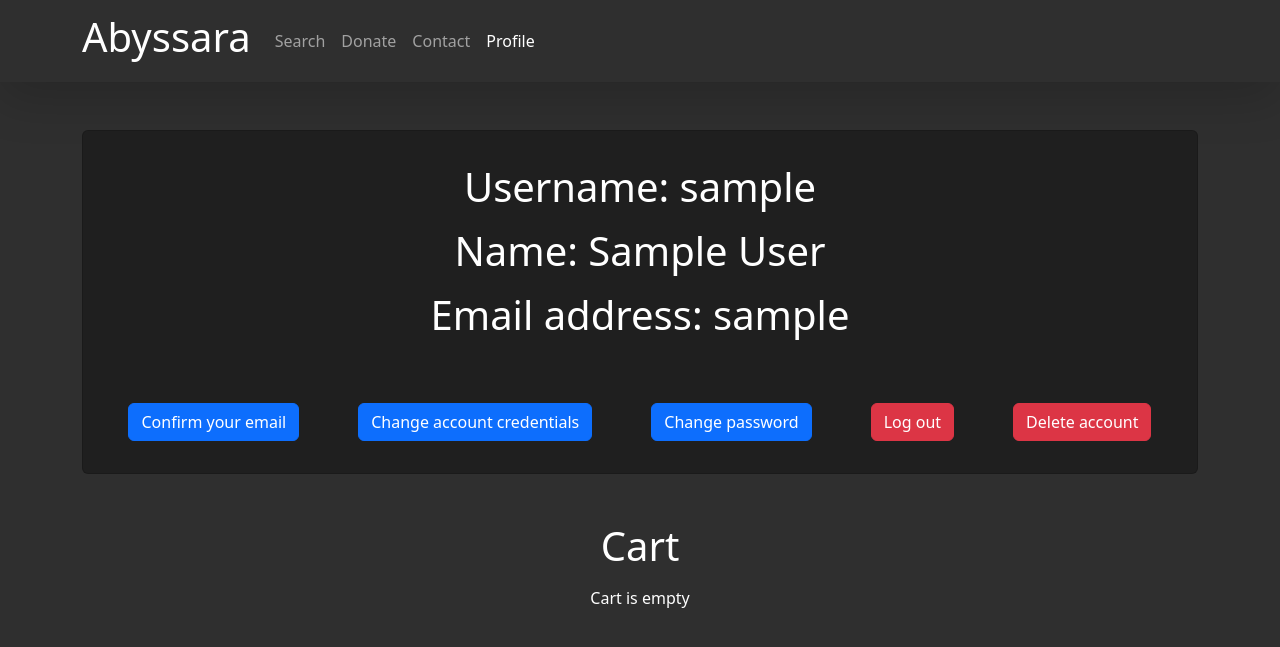
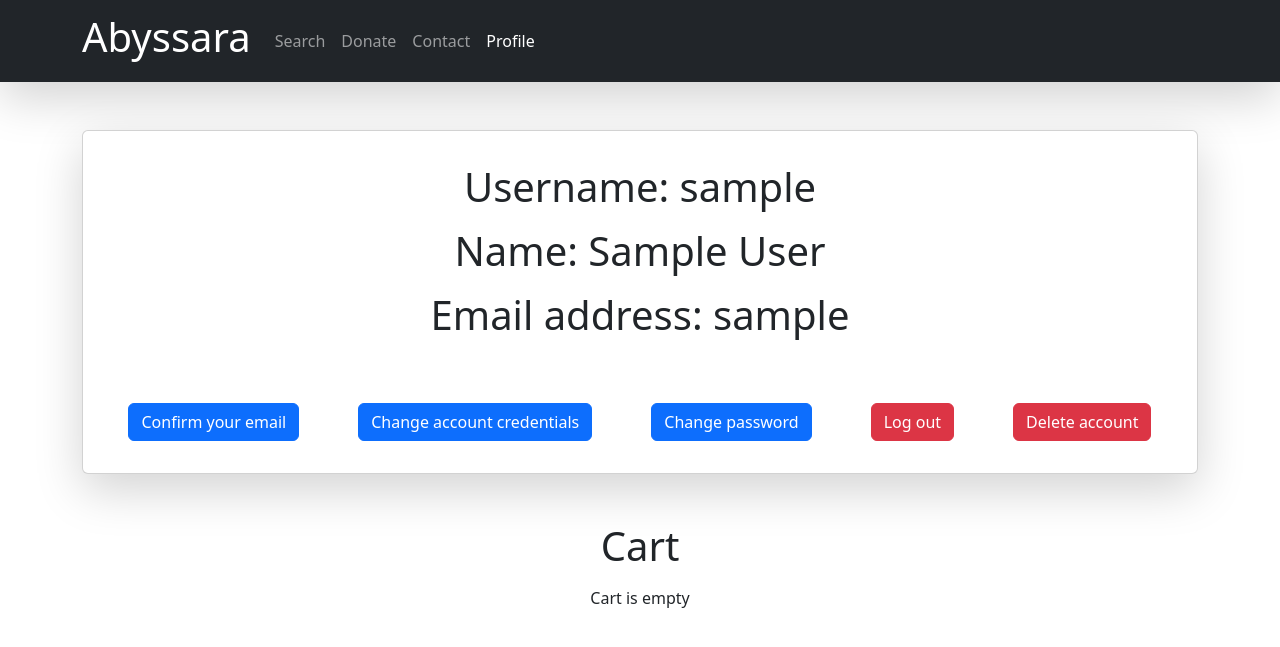
Before and after one commit to rasadov/FastSearch, a Flask app: page /profile in a window 1280 px wide. Shown: the top 647 px of the page. Run offline with Flask 3, Linux system fonts and the light colour scheme; the visitor is signed in with stand-in values (Sample User, id 1); data that the repository does not hold is empty; parts of the project's set-up code (start-up, migrations or seed data) failed here and were passed over.

Commit message:
some changes

```diff
--- a/src/app/static/js/profile.js
+++ b/src/app/static/js/profile.js
@@ -1,8 +1,8 @@
-body = document.querySelector('body');
-body.style.backgroundColor = 'rgb(47, 47, 47)';
-console.log(document.querySelector('nav'));
-document.querySelector('nav').style.backgroundColor = 'transparent';
-document.querySelector('nav').classList.remove('bg-dark')
+// body = document.querySelector('body');
+// body.style.backgroundColor = 'rgb(47, 47, 47)';
+// console.log(document.querySelector('nav'));
+// document.querySelector('nav').style.backgroundColor = 'transparent';
+// document.querySelector('nav').classList.remove('bg-dark')
 document.querySelector('footer').remove()
 
 cart = document.querySelector('.flex-container');
--- a/src/app/templates/Account/authentication_base.html
+++ b/src/app/templates/Account/authentication_base.html
@@ -76,7 +76,7 @@
     </nav>
     {% with messages = get_flashed_messages(with_categories=True) %}
        {% if messages %}
-    <div class="container" style="margin: 10px auto;">
+       <div class="container " style="margin: 10px auto;">
           {% for category, message in messages %}
           <div class="alert alert-{{ category }}">
              <div style="display: flex;">
@@ -108,7 +108,7 @@ gtag('config', 'G-B0ELJBKQN0');
 let flashClose = document.querySelectorAll('.flash-close');
 flashClose.forEach((close) => {
     close.addEventListener('click', () => {
-        close.parentElement.style.display = 'none';
+        close.parentElement.parentElement.style.display = 'none';
     });
 });
 
--- a/src/app/templates/Account/login.html
+++ b/src/app/templates/Account/login.html
@@ -38,7 +38,7 @@
               </div>
             </div>
 
-            {{ form.submit(class='btn btn-primary', value='Sign in', style="width: 100%; font-size: 20px;")}}
+            {{ form.submit(class='btn btn-primary', value='Log in', style="width: 100%; font-size: 20px;")}}
             <div style="margin: 15px;">
                 <p>Don't have account? <a href="{{ url_for('register_get') }}">Register</a></p>
             </div>
--- a/src/app/templates/Account/profile.html
+++ b/src/app/templates/Account/profile.html
@@ -12,7 +12,7 @@
 
 {% block content %}
 <div class="container mt-5">
-    <div class="card text-white" style="background-color: rgb(31, 31, 31);">
+    <div class="card  shadow-lg">
         <div class="card-body">
             <div class="text-center">
                 <div class="m-3">
@@ -54,15 +54,15 @@
     </div>
 </div>
 
-<div class="container mt-5 mb-5">
-    <div class="text-white text-center">
+<div class="container mt-5 mb-5 ">
+    <div class=" text-center">
         <h1>Cart</h1>
     </div>
     {% if cart %}
     <div class="flex-container" style="display: flex">
     {% for product in cart %}
-        <div class="card" style="background-color: rgb(31, 31, 31);width: 30%; margin: 10px auto; border-radius: 25px; text-align: center;">
-            <a href="{{ product.url }}" style="text-decoration: none; color: white;">
+        <div class="card shadow-lg border-frame" style="width: 30%; margin: 10px auto; border-radius: 25px; text-align: center;">
+            <a href="{{ product.url }}" style="text-decoration: none; color: black;">
                 <div class="card-body">
                     <h1 class="card-title" style="font-size: large; max-width: 80%; margin: auto; padding: 20px; max-lines: 3 !important;">{% if product.title|length < 46 %} {{ product.title }} {% else %} {{ product.title[:45] }}... {% endif %}</h1>
                     <p class="card-text" style="padding: 10px; ">Price: {{product.price}}</p>
@@ -84,11 +84,11 @@
     {% endfor %}
     </div>
     {% else %}
-    <div class="text-center text-white">
+    <div class="text-center ">
         <p class="m-3">Cart is empty</p>
     </div>
     {% endif %}
-    <div id="empty" class="text-center text-white hidden">
+    <div id="empty" class="text-center  hidden">
         <p class="m-3">Cart is empty</p>
     </div>
 
```
Also changed, not shown: src/app/routes/main.py (+4 -3 lines), src/app/templates/Main/index.html (+16 -14 lines). Lines whose indentation alone changed are shown as unchanged.
